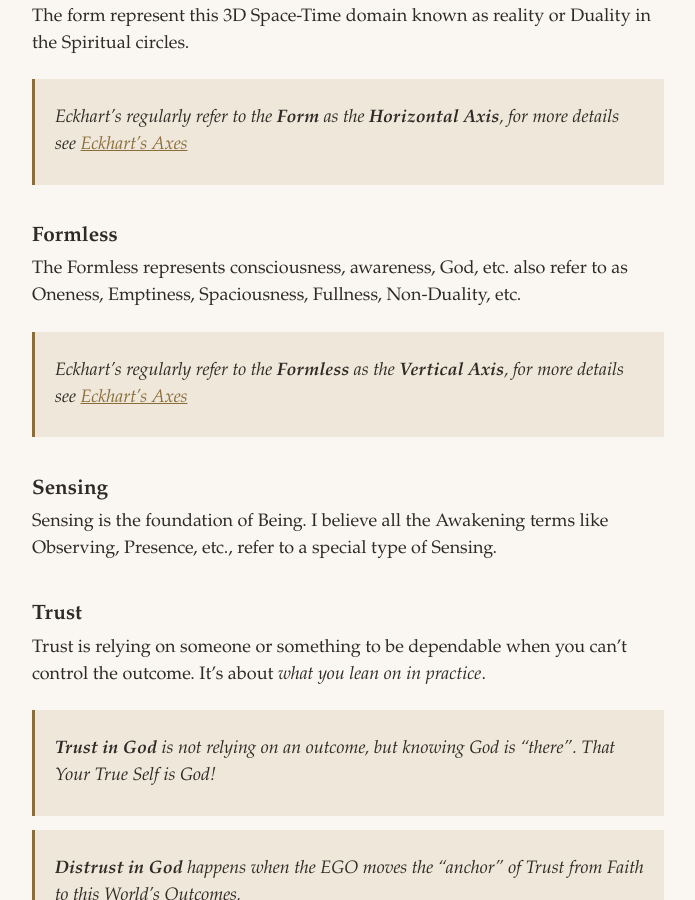
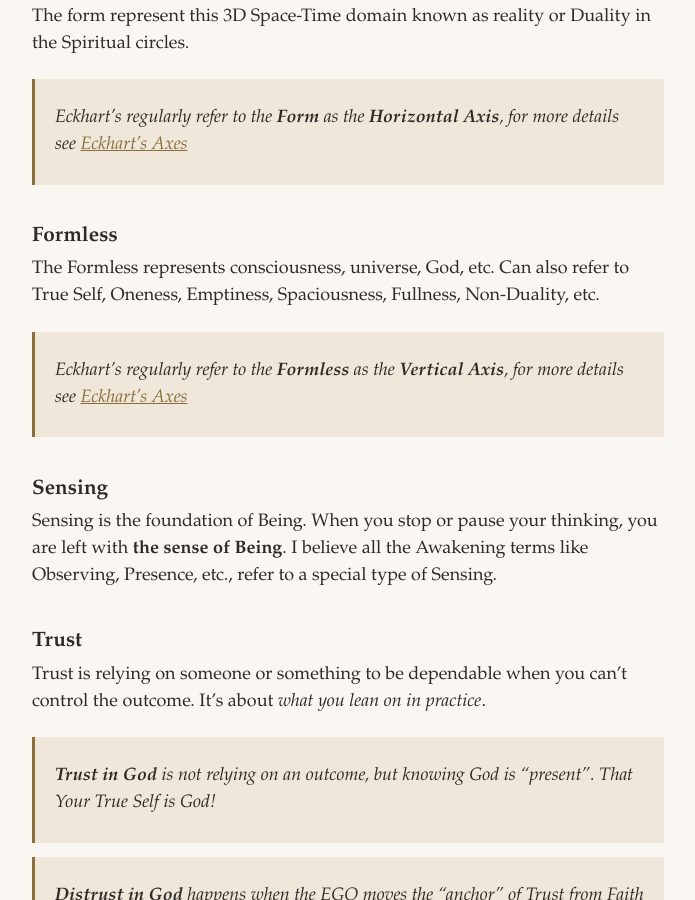
Before and after one commit to FrancoisCharette/myAwakeningJourney, a Jekyll site: the page built from _posts/2026-08-29-spiritual-glossary.md, in a window 1280 px wide and 900 px high, scrolled down 4924 px. Shown: the whole window, without its empty margins (292-987 px from the left). Built offline with Jekyll 4.4.1, drawn with Linux system fonts in a browser that asks for light colours; comment, search, counter and statistics services are not loaded.

Commit message:
minor additions/corrections

```diff
--- a/_posts/2026-08-29-spiritual-glossary.md
+++ b/_posts/2026-08-29-spiritual-glossary.md
@@ -111,21 +111,21 @@ The form represent this 3D Space-Time domain known as reality or Duality in the
 
 
 ### Formless
-The Formless represents consciousness, awareness, God, etc. also refer to as Oneness, Emptiness, Spaciousness, Fullness, Non-Duality, etc.
+The Formless represents consciousness, universe, God, etc. Can also refer to True Self, Oneness, Emptiness, Spaciousness, Fullness, Non-Duality, etc.
 
 >Eckhart's regularly refer to the **Formless** as the __Vertical Axis__, for more details see [Eckhart's Axes](https://www.youtube.com/watch?v=kQaGS8uDlJA)
 
 
 
 ### Sensing
-Sensing is the foundation of Being. I believe all the Awakening terms like Observing, Presence, etc., refer to a special type of Sensing.
+Sensing is the foundation of Being. When you stop or pause your thinking, you are left with __the sense of Being__. I believe all the Awakening terms like Observing, Presence, etc., refer to a special type of Sensing.
 
 
 
 ### Trust
 Trust is relying on someone or something to be dependable when you can't control the outcome. It's about _what you lean on in practice_.
 
->__Trust in God__ is not relying on an outcome, but knowing God is "there". That Your True Self is God!
+>__Trust in God__ is not relying on an outcome, but knowing God is "present". That Your True Self is God!
 
 >__Distrust in God__ happens when the EGO moves the "anchor" of Trust from Faith to this World's Outcomes.
 
```
